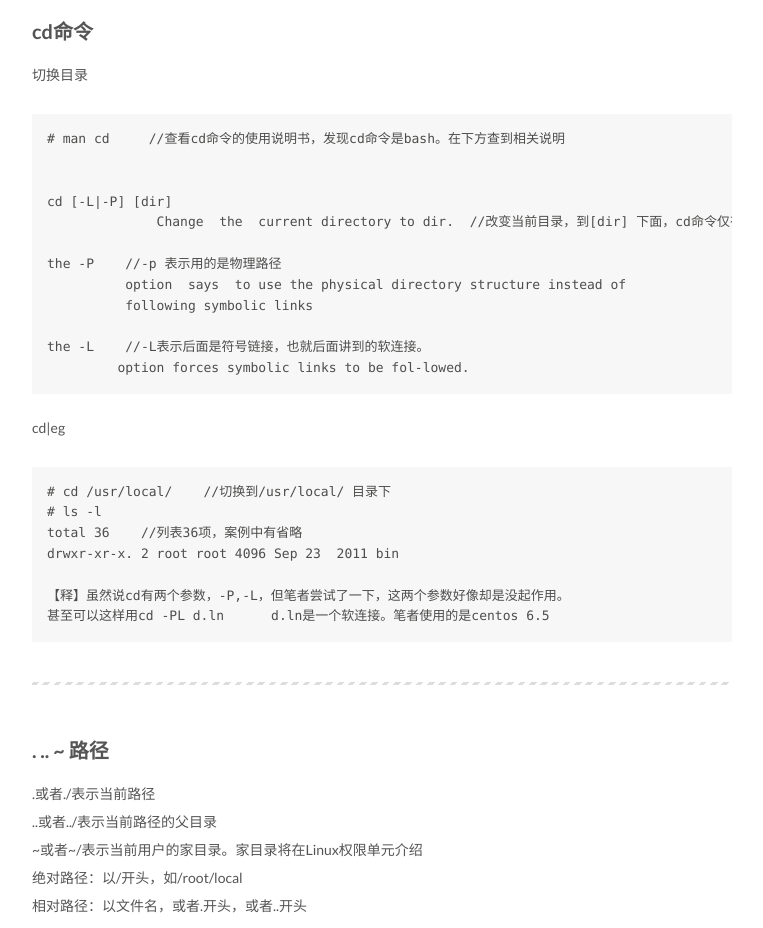
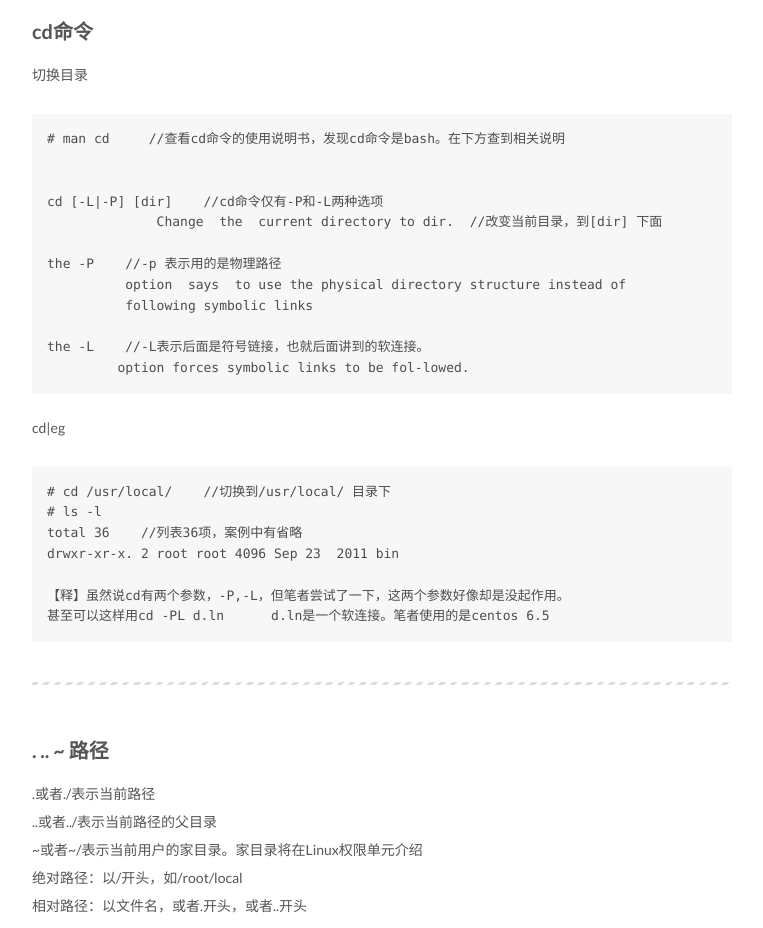
Before and after one commit to haimawudi/haimawudi.github.io, a plain HTML site: page 2016/04/14/Linux.brief/index.html in a window 1280 px wide. Shown: the part 6460-7388 px from the top of the page, without its empty margins (98-861 px from the left). Drawn offline with Linux system fonts and the light colour scheme; a script that the page names is missing.

Commit message:
Site updated: 2016-04-18 00:42:24

```diff
--- a/2016/04/14/Linux.brief/index.html
+++ b/2016/04/14/Linux.brief/index.html
@@ -90,7 +90,7 @@ Stallman：著名黑客，G">
 linux重要人物Ken Thompson：C语言之父和Unix之父
 Dennis Ritchie：C语言之父和Unix之父
 Stallman：著名黑客，G">
-<meta property="og:updated_time" content="2016-04-17T16:39:14.129Z">
+<meta property="og:updated_time" content="2016-04-17T16:42:12.529Z">
 <meta name="twitter:card" content="summary">
 <meta name="twitter:title" content="Linux入门">
 <meta name="twitter:description" content="Linux简介Linux就是一个操作系统，就像你多少已经了解的Windows（xp,7,8）和Max OS,至于操作系统是什么，就不用过多解释了,Linux是基于unix内核的操作系统。1991年由 Linus Torvalds 发布原始版。
@@ -478,8 +478,8 @@ dr-xr-x---. 25 root root 4096 Apr 16 01:57 .
 <pre><code># man cd     //查看cd命令的使用说明书，发现cd命令是bash。在下方查到相关说明
 
 
-cd [-L|-P] [dir]
-              Change  the  current directory to dir.  //改变当前目录，到[dir] 下面，cd命令仅有-P和-L两种选项
+cd [-L|-P] [dir]    //cd命令仅有-P和-L两种选项
+              Change  the  current directory to dir.  //改变当前目录，到[dir] 下面
 
 the -P    //-p 表示用的是物理路径
           option  says  to use the physical directory structure instead of
```
Also changed, not shown: index.html (+2 -2 lines).
